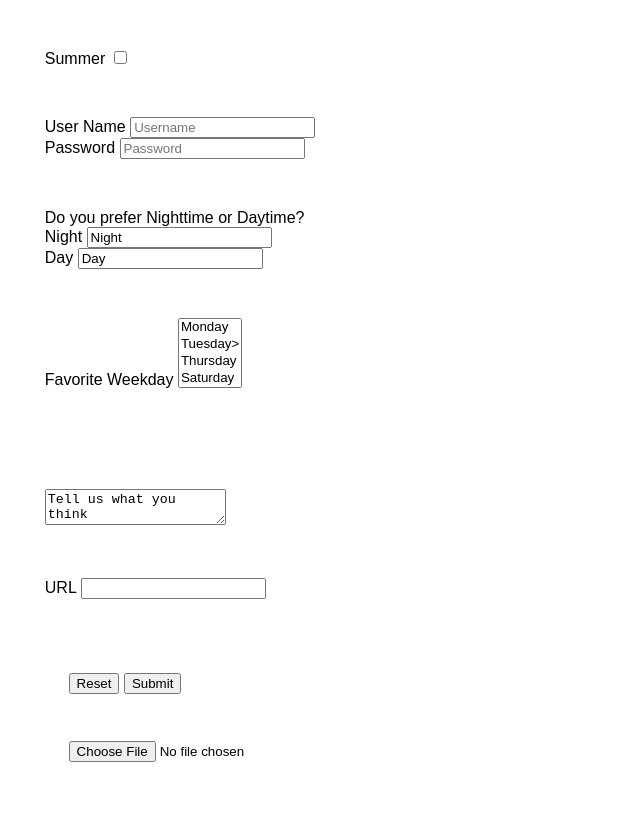
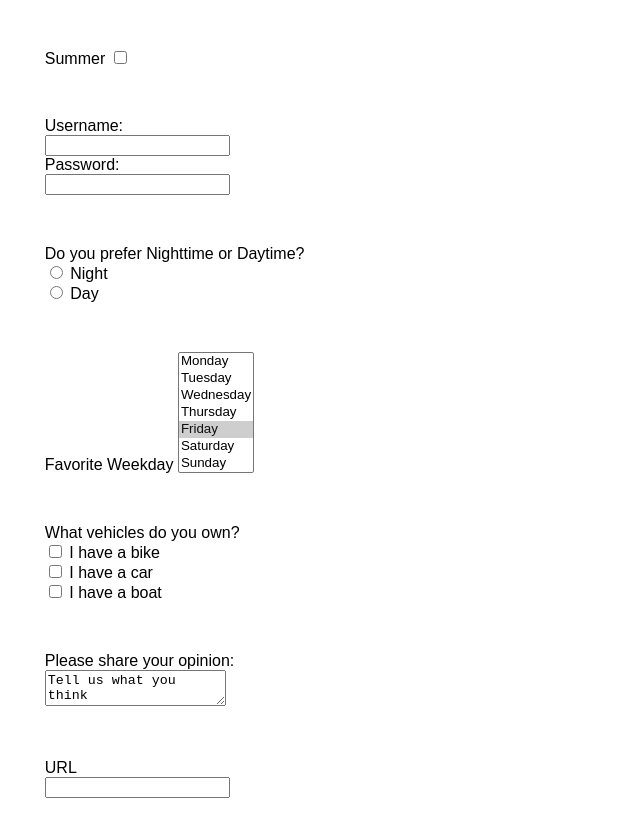
Before and after one commit to arvindpuri/HTML-form-with-CSS, a plain HTML site: page index.html in a window 1280 px wide. Shown: the part 683-1497 px from the top of the page, without its empty margins (0-640 px from the left). Drawn offline with Linux system fonts and the light colour scheme.

Commit message:
Update index.html

```diff
--- a/index.html
+++ b/index.html
@@ -19,7 +19,7 @@
   <div class="report" id="report">
     <h2>Results</h2>
 </div>
-<form action="results.html" method="GET">
+<form action="/results.html" method="get">
     <div>
         <label>
             First Name
@@ -64,48 +64,46 @@
         </label>
     </div>
     <div>
-        <label>
-            User Name
-            <input type="text" name="username" id="username" placeholder="Username" required>
-        </label>
-        <br>
-        <label>
-            Password
-            <input type="password” name="password" id="password" placeholder="Password" required>
-        </label>
+        <label for="username">Username:</label><br>
+        <input type="text" id="username" name="username"><br>
+        <label for="pwd">Password:</label><br>
+        <input type="password" id="pwd" name="pwd">
     </div>
     <div>
         Do you prefer Nighttime or Daytime?<br>
-        <label>
-            Night
-            <input type="radio” name="preference” id="night" value="Night">
-        </label>
-        <br>
-        <label>
-            Day
-            <input type="radio” name="preference” id="day" value="Day">
-        </label>
+        <input type="radio" id="night" name="preference" value="HTML">
+        <label for="night">Night</label><br>
+        <input type="radio" id="day" name="preference" value="CSS">
+        <label for="day">Day</label><br>
     </div>
     <div>
         <label for="faveDay">Favorite Weekday</label>
-        <select name="faveDay”" id="faveDay" multiple>
+        <select name="faveDay”" id="faveDay" size="7" multiple>
             <option value="Monday" >Monday</option>
-            <option value="Tuesday" >Tuesday></option>
-            <option value="Wednesday” >Wednesday</option>
+            <option value="Tuesday" >Tuesday</option>
+            <option value="Wednesday" >Wednesday</option>
             <option value="Thursday" >Thursday</option>
-            <option value="Friday” >Friday</option>
+            <option value="Friday" selected >Friday</option>
             <option value="Saturday" >Saturday</option>
             <option value="Sunday" >Sunday</option>
         </select>
     </div>
     <div>
-
+        What vehicles do you own?<br>
+        <input type="checkbox" id="vehicle1" name="vehicle1" value="Bike">
+        <label for="vehicle1"> I have a bike</label><br>
+        <input type="checkbox" id="vehicle2" name="vehicle2" value="Car">
+        <label for="vehicle2"> I have a car</label><br>
+        <input type="checkbox" id="vehicle3" name="vehicle3" value="Boat">
+        <label for="vehicle3"> I have a boat</label>
     </div>
     <div>
+        Please share your opinion:<br>
         <textarea name="opinion" id="opinion">Tell us what you think</textarea>
     </div>
     <div>
         <label for="url" >URL</label>
+        <br>
         <input type="url" name="webUr1" id="webUr1">
     </div>
     <div>
```
